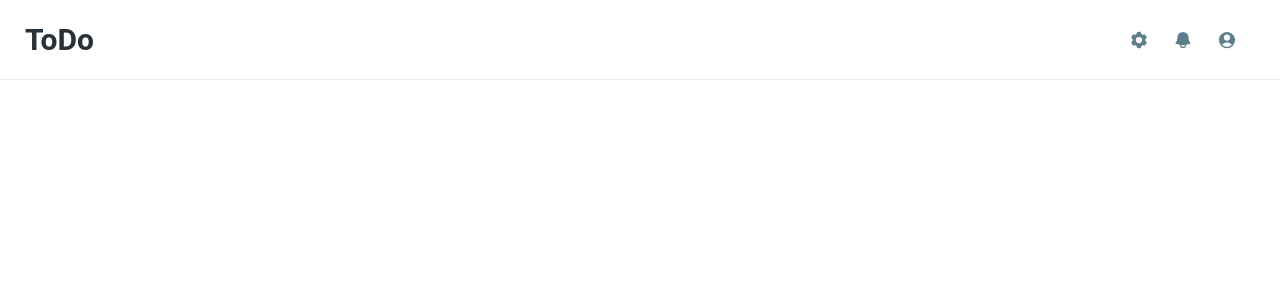
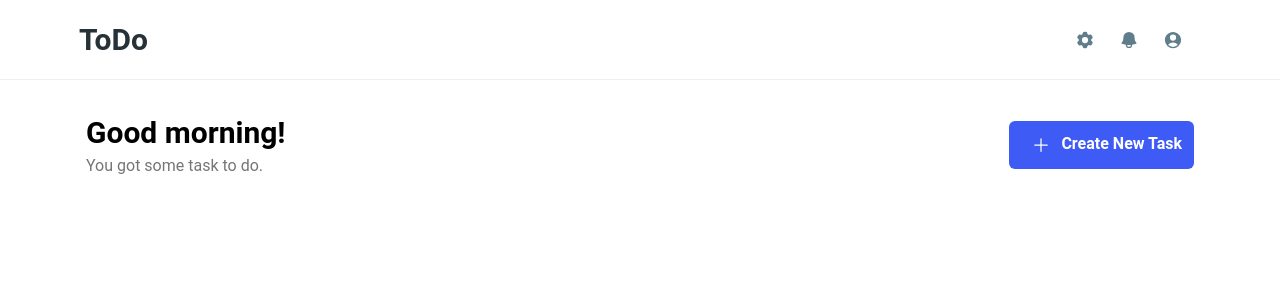
Before and after one commit to oyerohabib/schoolinka-front-end, a React (Create React App) app: page / in a window 1280 px wide. Shown: the top 300 px of the page. Built offline with nearby package versions, Linux system fonts and the light colour scheme.

Commit message:
feat: completed the header section

```diff
--- a/src/App.tsx
+++ b/src/App.tsx
@@ -1,7 +1,18 @@
 import NavbarSection from "./components/NavbarSection";
+import Header from "./components/Header";
 
 function App() {
-  return <NavbarSection />;
+  return (
+    <>
+      <div className="container mx-auto">
+        <NavbarSection />
+      </div>
+      <hr />
+      <div className="container mx-auto">
+        <Header />
+      </div>
+    </>
+  );
 }
 
 export default App;
--- /dev/null
+++ b/src/components/Header.tsx
@@ -0,0 +1,24 @@
+import { Typography, IconButton } from "@material-tailwind/react";
+import { PlusIcon } from "@heroicons/react/24/solid";
+
+const Header = () => {
+  return (
+    <div className="mx-auto w-full flex justify-between items-center py-4">
+      <div className="flex flex-col p-4">
+        <Typography variant="h3">Good morning!</Typography>
+        <span className="text-md text-gray-600">You got some task to do.</span>
+      </div>
+
+      <div className="p-4">
+        <button className="bg-primary text-white font-semibold py-1 px-3 rounded-md">
+          <IconButton variant="text" color="white">
+            <PlusIcon className="h-5 w-5" />
+          </IconButton>
+          Create New Task
+        </button>
+      </div>
+    </div>
+  );
+};
+
+export default Header;
--- a/src/components/NavbarSection.tsx
+++ b/src/components/NavbarSection.tsx
@@ -8,8 +8,8 @@ import {
 const NavbarSection = () => {
   return (
     <>
-      <Navbar className="mx-auto  px-4 py-3 shadow-none">
-        <div className="flex flex-wrap items-center justify-between gap-y-4 text-blue-gray-900">
+      <Navbar className="shadow-none m-0 p-0">
+        <div className="flex flex-wrap items-center justify-between gap-y-4 text-blue-gray-900 py-3">
           <Typography variant="h3" className="mr-4 ml-2 cursor-pointer py-1.5">
             ToDo
           </Typography>
@@ -26,8 +26,6 @@ const NavbarSection = () => {
           </div>
         </div>
       </Navbar>
-
-      <hr />
     </>
   );
 };
--- a/tailwind.config.js
+++ b/tailwind.config.js
@@ -3,7 +3,16 @@ const withMT = require("@material-tailwind/react/utils/withMT");
 module.exports = withMT({
   content: ["./src/**/*.{js,jsx,ts,tsx}"],
   theme: {
-    extend: {},
+    extend: {
+      backgroundColor: {
+        primary: "rgba(63, 91, 246, 1.0)",
+        "primary-hover": "rgba(63, 91, 200, 1.0)",
+      },
+      textColor: {
+        primary: "#3F5BF6",
+        "primary-hover": "rgba(63, 91, 200, 1.0)",
+      },
+    },
   },
   plugins: [],
 });
```
